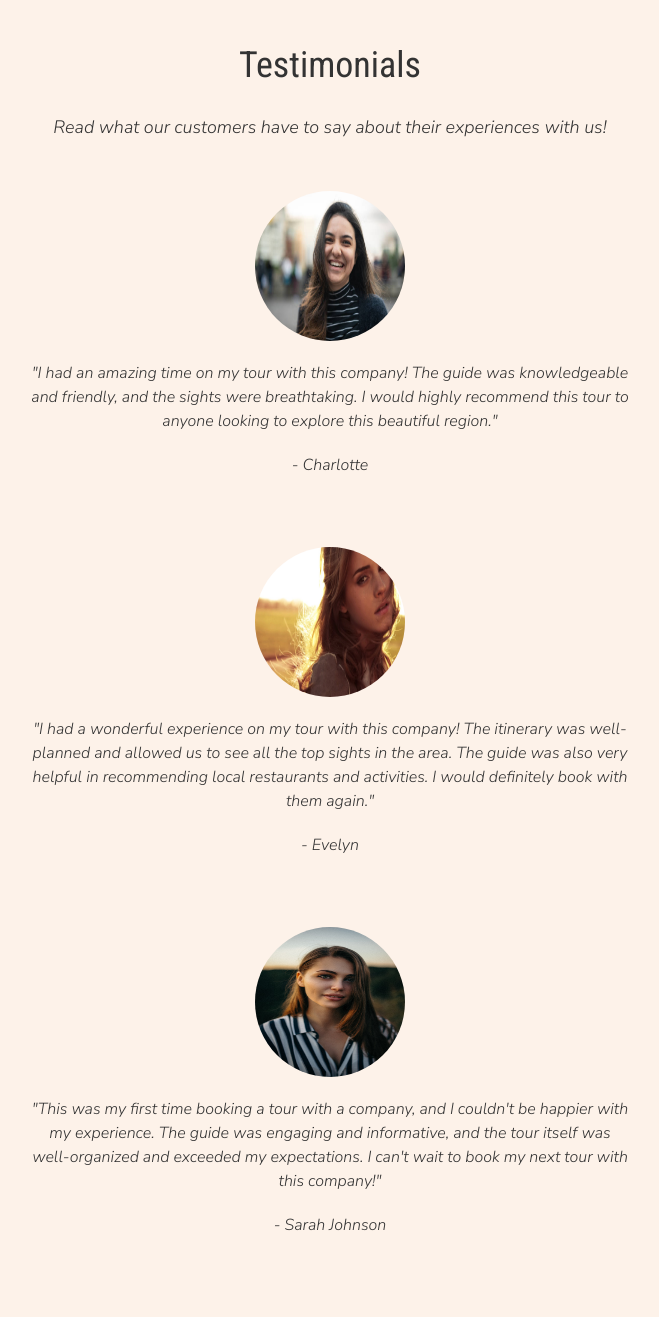
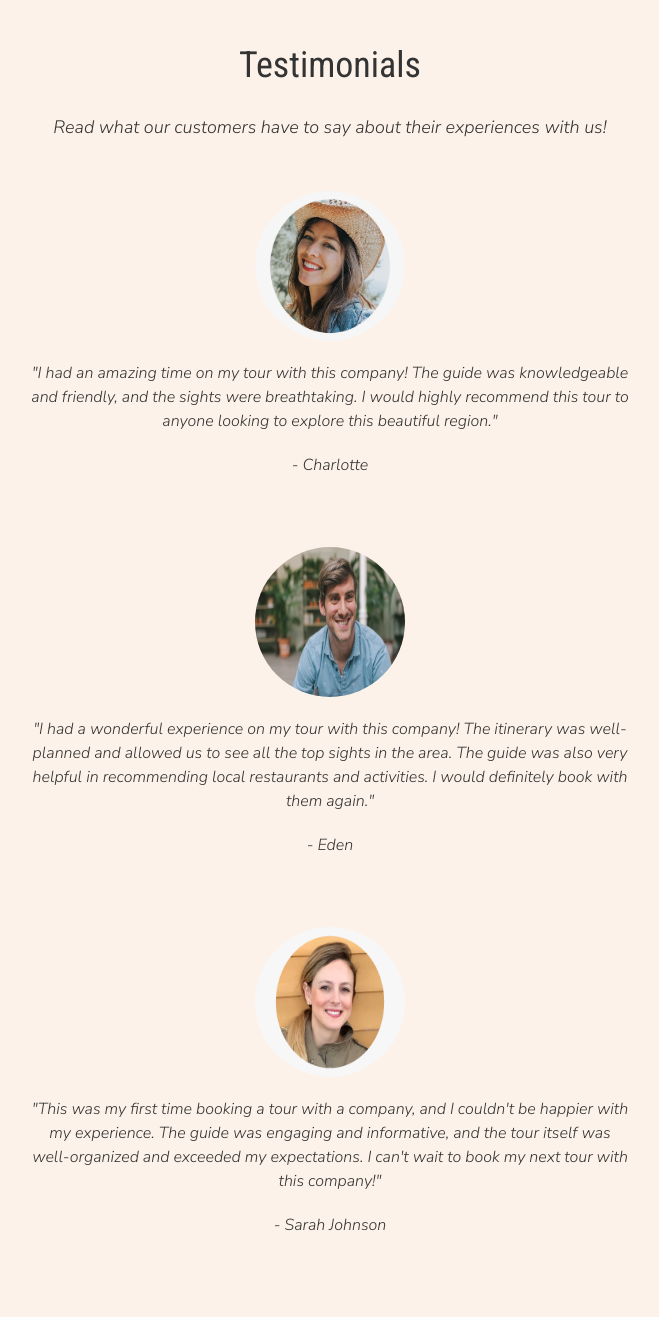
Before and after one commit to Sudeep72/tour, a PHP site: page /testimonials.php in a window 1280 px wide. Shown: the part 170-1487 px from the top of the page, without its empty margins (310-969 px from the left). Run offline with PHP 8.4, Linux system fonts and the light colour scheme; a user stored in the database is signed in.

Commit message:
testimonials

```diff
--- a/gallery.php
+++ b/gallery.php
@@ -37,11 +37,11 @@ include('includes/config.php');
 		<p>Welcome to our gallery! Below are some of the beautiful places you can visit.</p>
 		<div class="gallery-container">
 			<div class="gallery-item">
-				<img src="images/gallery/i1.jpg" alt="Image 1">
+				<img src="images/gallery/i1.jpg" alt="Image 1" style="width:1500px;height:auto;border-radius: 10px;">
 				<p>Taj Mahal</p>
 			</div>
 			<div class="gallery-item">
-				<img src="images/gallery/i2.jpg" alt="Image 2">
+				<img src="images/gallery/i2.jpg" alt="Image 2" style="width:1500px;height:auto;border-radius: 10px;">
 				<p>Spain</p>
 			</div>
 			<div class="gallery-item">
--- a/testimonials.php
+++ b/testimonials.php
@@ -36,19 +36,19 @@ include('includes/config.php');
 		<p>Read what our customers have to say about their experiences with us!</p>
 
 		<div class="testimonial">
-			<img src="images/testimonials/i1.jpg" alt="Avatar">
+			<img src="images/testimonials/i6.png" alt="Avatar">
 			<p>"I had an amazing time on my tour with this company! The guide was knowledgeable and friendly, and the sights were breathtaking. I would highly recommend this tour to anyone looking to explore this beautiful region."</p>
 			<p class="customer-name">- Charlotte</p>
 		</div>
 
 		<div class="testimonial">
-			<img src="images/testimonials/i2.jpeg" alt="Avatar">
+			<img src="images/testimonials/i4.jpg" alt="Avatar">
 			<p>"I had a wonderful experience on my tour with this company! The itinerary was well-planned and allowed us to see all the top sights in the area. The guide was also very helpful in recommending local restaurants and activities. I would definitely book with them again."</p>
-			<p class="customer-name">- Evelyn</p>
+			<p class="customer-name">- Eden</p>
 		</div>
 
 		<div class="testimonial">
-			<img src="images/testimonials/i3.jpeg" alt="Avatar">
+			<img src="images/testimonials/i5.png" alt="Avatar">
 			<p>"This was my first time booking a tour with a company, and I couldn't be happier with my experience. The guide was engaging and informative, and the tour itself was well-organized and exceeded my expectations. I can't wait to book my next tour with this company!"</p>
 			<p class="customer-name">- Sarah Johnson</p>
 		</div>
```
Also changed, not shown: images/testimonials/i4.jpg (added), images/testimonials/i5.png (added), images/testimonials/i6.png (added).
